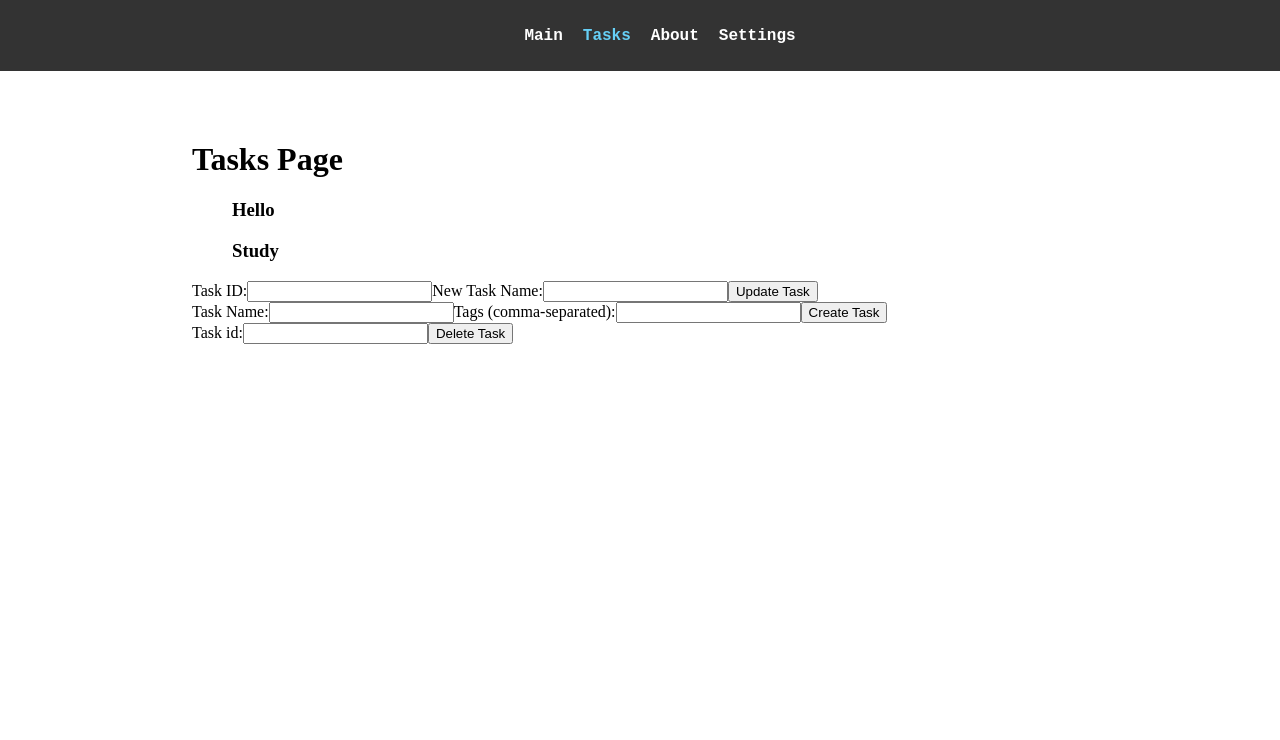
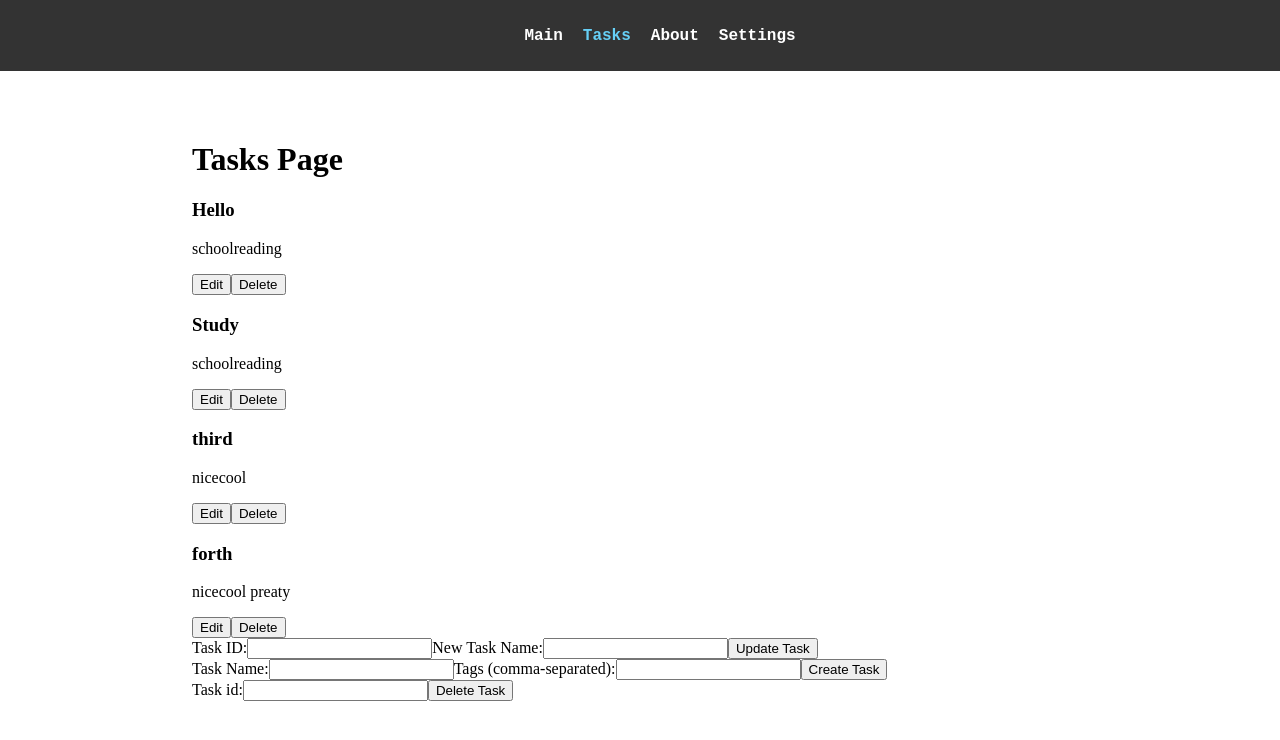
Before and after one commit to andevrrr/TypeScript_React_Tasks-Manager, a React (Vite) app in the folder final_assignment/: page /tasks in a window 1280 px wide. Shown: the top 740 px of the page. Built offline with nearby package versions, Linux system fonts and the light colour scheme; data requests are answered from the project's data file.

Commit message:
changed task

```diff
--- a/final_assignment/db.json
+++ b/final_assignment/db.json
@@ -15,6 +15,23 @@
         "school",
         "reading"
       ]
+    },
+    {
+      "name": "third",
+      "tags": [
+        "nice",
+        "cool"
+      ],
+      "id": 3
+    },
+    {
+      "name": "forth",
+      "tags": [
+        "nice",
+        "cool",
+        " preaty"
+      ],
+      "id": 4
     }
   ]
 }
--- a/final_assignment/src/components/Task/Task.tsx
+++ b/final_assignment/src/components/Task/Task.tsx
@@ -2,12 +2,18 @@ import React from 'react';
 
 interface TaskProps {
     name: string;
+    tags: string;
   }
 
 const Task: React.FC<TaskProps> = (props) => (
 	<div>
         <h3>{props.name}</h3>
-    </div>
+        <p>{props.tags}</p>
+        <div>
+          <button>Edit</button>
+          <button>Delete</button>
+        </div>
+  </div>
 );
 
 export default Task;
--- a/final_assignment/src/views/Tasks.tsx
+++ b/final_assignment/src/views/Tasks.tsx
@@ -37,9 +37,9 @@ const Tasks: React.FC = () => {
   return (
     <div>
       <h1>Tasks Page</h1>
-      <ul>
-        {tasks && tasks.map((task) => <Task key={task.id} name={task.name} />)}
-      </ul>
+      <div>
+        {tasks && tasks.map((task) => <Task key={task.id} name={task.name} tags={task.tags}/>)}
+      </div>
 
       <form
         onSubmit={(e) => {
```
